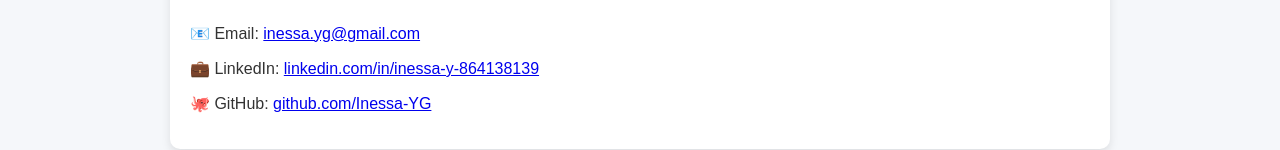
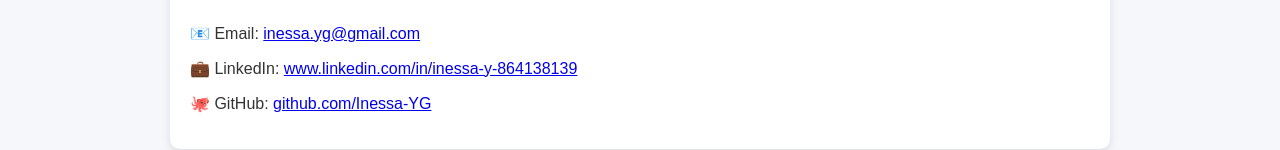
Before and after one commit to Inessa-YG/Inessa_profile, a plain HTML site: page index.html in a window 1280 px wide. Shown: the part 1510-1660 px from the top of the page. Drawn offline with Linux system fonts and the light colour scheme.

Commit message:
Update index.html

```diff
--- a/index.html
+++ b/index.html
@@ -113,7 +113,7 @@
   <section id="contact">
     <h2>Contact</h2>
     <p>📧 Email: <a href="mailto:inessa.yg@gmail.com">inessa.yg@gmail.com</a></p>
-    <p>💼 LinkedIn: <a href="www.linkedin.com/in/inessa-y-864138139" target="_blank">linkedin.com/in/inessa-y-864138139</a></p>
+    <p>💼 LinkedIn: <a href="www.linkedin.com/in/inessa-y-864138139" target="_blank">www.linkedin.com/in/inessa-y-864138139</a></p>
     <p>🐙 GitHub: <a href="https://github.com/Inessa-YG" target="_blank">github.com/Inessa-YG</a></p>
   </section>
 
```
